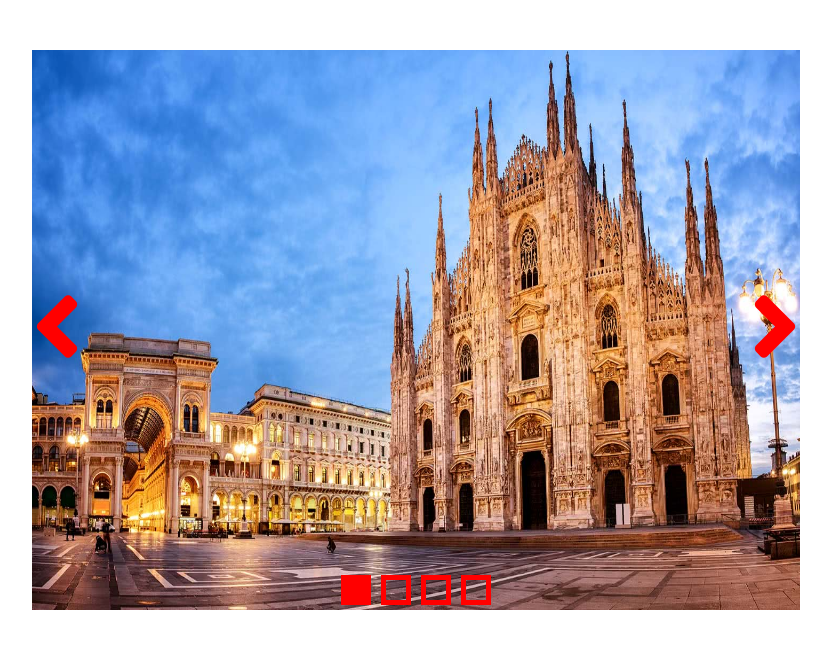
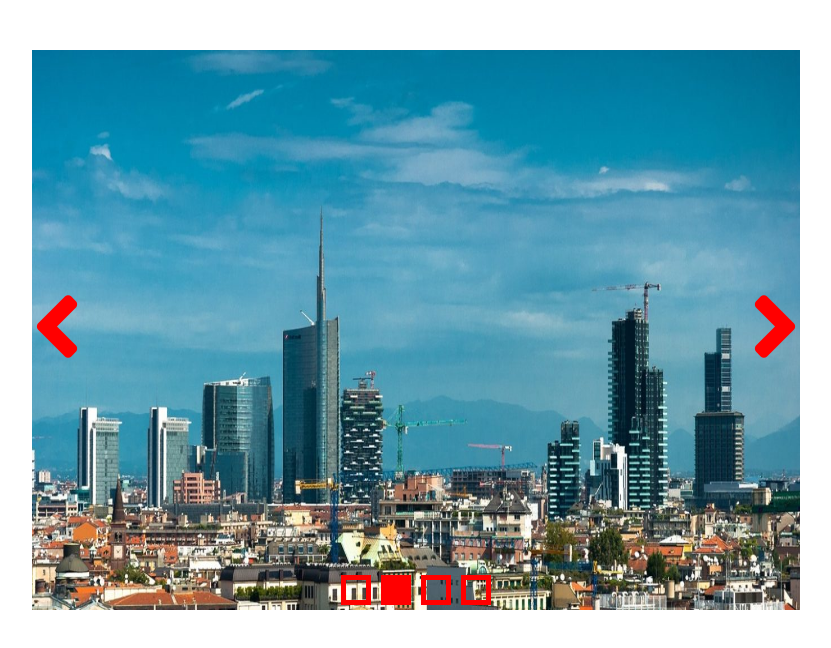
Before and after one commit to nicolamilani1988/js-jq-carousel, a plain HTML site: page index.html in a window 1280 px wide. Both pictures are taken after a click on the element 620 px from the left and 590 px from the top of the page. Shown: the whole page, without its empty margins (224-1055 px from the left). Drawn offline with nearby package versions, Linux system fonts and the light colour scheme.

Commit message:
messe funzioni per mostrare foto corispondente al click

```diff
--- a/index.html
+++ b/index.html
@@ -27,16 +27,16 @@
         </div>
 
         <!-- immagini -->
-        <div class="img-container active first">
+        <div class="img-container active first pic-1">
           <img src="./img/paesaggio-1.jpg" alt="">
         </div>
-        <div class="img-container">
+        <div class="img-container pic-2">
           <img src="./img/paesaggio-2.jpg" alt="">
         </div>
-        <div class="img-container">
+        <div class="img-container pic-3">
           <img src="./img/paesaggio-3.jpg" alt="">
         </div>
-        <div class="img-container last">
+        <div class="img-container last pic-4">
           <img src="./img/paesaggio-4.jpg" alt="">
         </div>
 
@@ -47,16 +47,16 @@
 
         <!-- indicatore foto in basso  +++BONUS+++ -->
         <div class="cursor">
-          <div class="point active first">
+          <div class="point active first pic-1">
 
           </div>
-          <div class="point">
+          <div class="point pic-2">
 
           </div>
-          <div class="point">
+          <div class="point pic-3">
 
           </div>
-          <div class="point last">
+          <div class="point pic-4 last">
 
           </div>
         </div>
--- a/script.js
+++ b/script.js
@@ -38,12 +38,42 @@ function nextClick(){
 
 }
 
+// funzione per colorare quadratino cliccato
+function viewPic(){
+  const clickedBox = $(this);
+  // console.log(clickedBox);
+  $(".point").removeClass("active");
+  clickedBox.addClass("active");
+  const activeElement = $(".point.active");
+  const classList = ["pic-1","pic-2","pic-3","pic-4"];
+
+  showPic(activeElement,classList);
+
+}
+
+// funzione per mostrare foto corrispondente
+function showPic(elem,array){
+
+  $(".img-container").removeClass("active");
+
+  for(let i = 0;i<array.length;i++){
+    let myClass = array[i];
+    if(elem.hasClass(myClass)){
+      $(`.${myClass}`).addClass("active");
+    }
+
+  }
+
+}
+
+
 // funzione avviamento
 function init(){
 
   $("#left").click(prevClick);
   $("#right").click(nextClick);
+  $(".point").click(viewPic);
 
 }
 
-$(document).ready(init);
+$(init);
```
